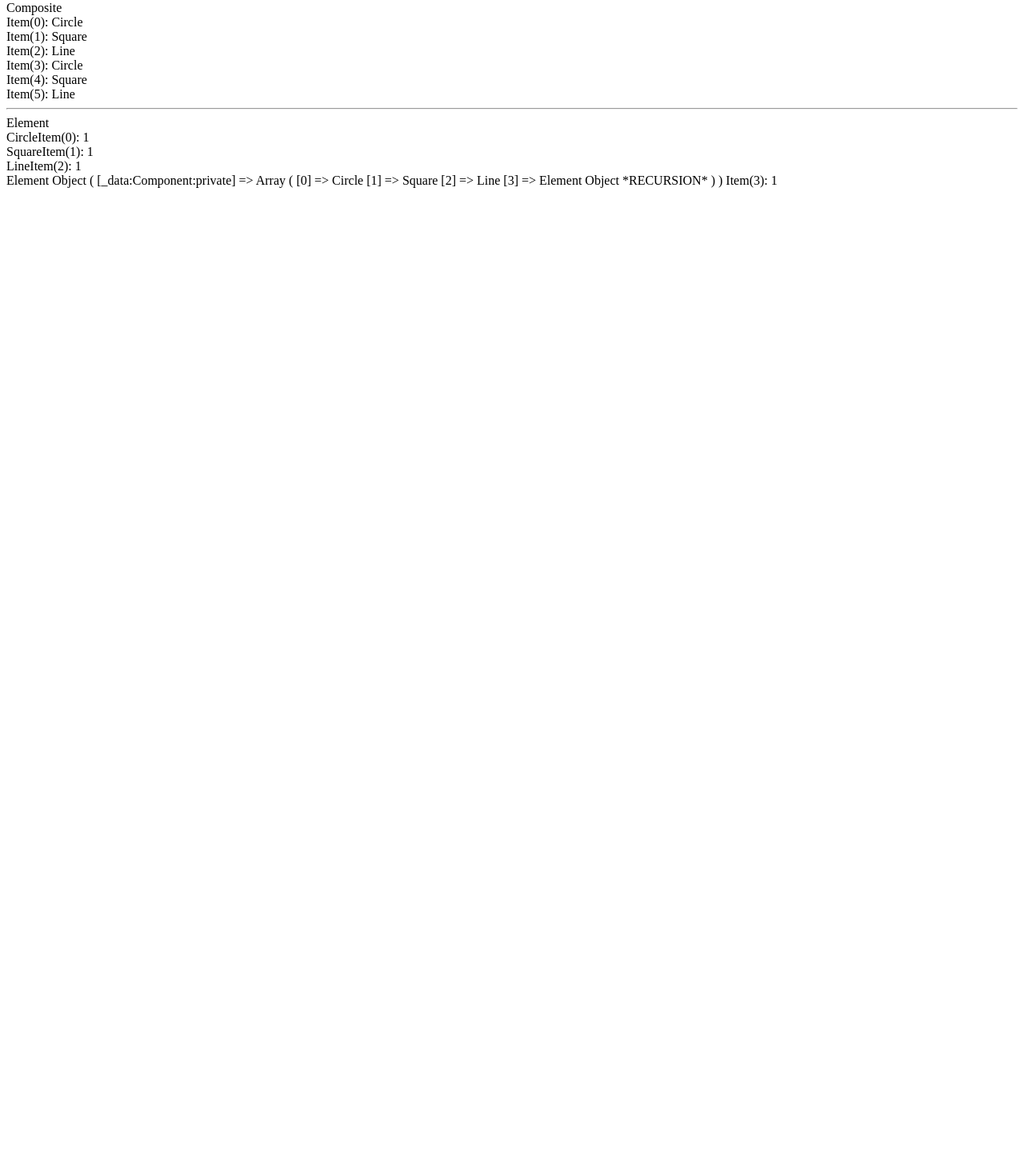
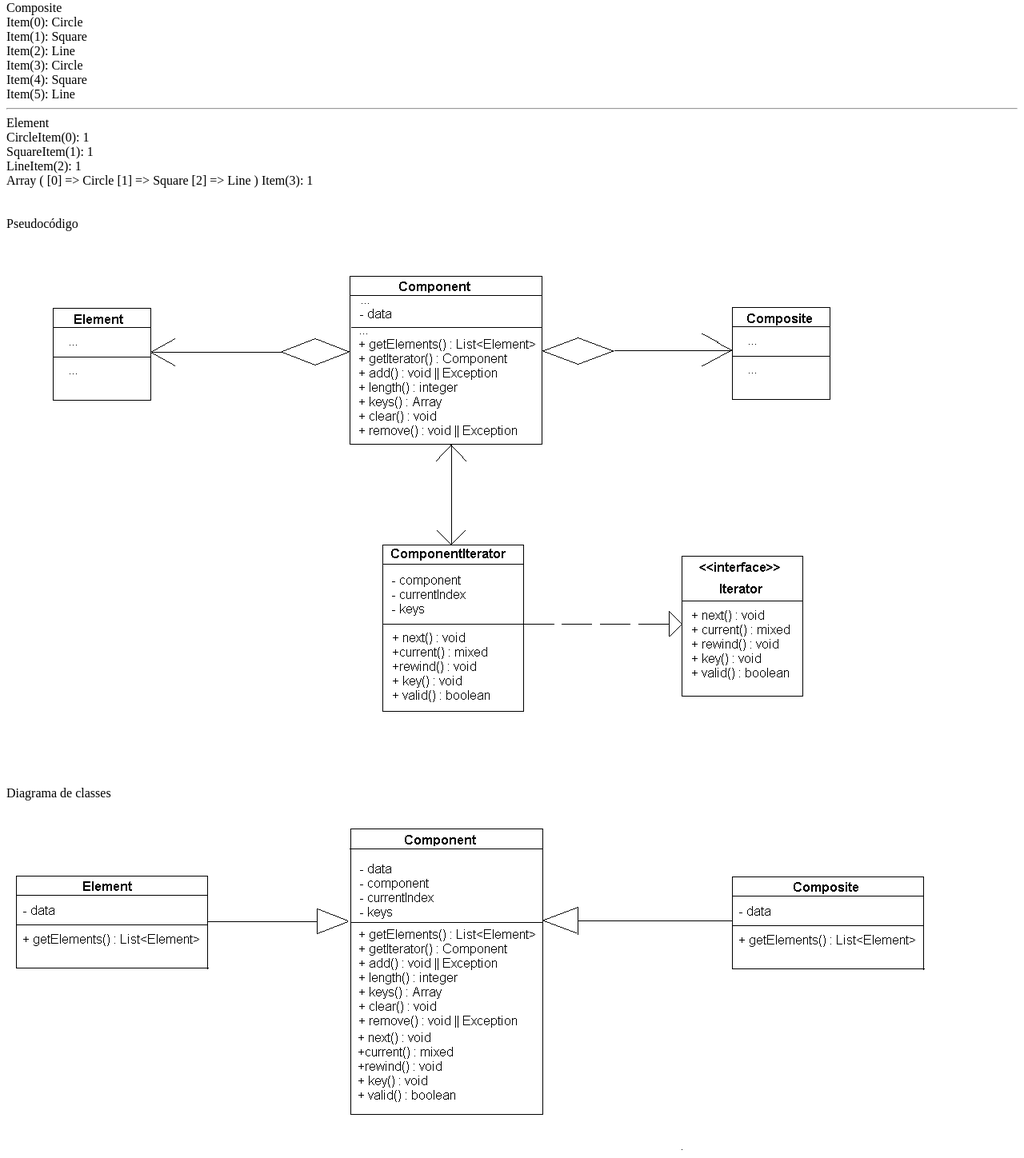
Before and after one commit to ricoroma-coder/bling, a PHP site: page /poo.php in a window 1280 px wide. Shown: the part 321-1769 px from the top of the page at 80% size. Before the commit the page ends 556 px from the top, so only its background shows below. Run offline with PHP 8.4, Linux system fonts and the light colour scheme.

Commit message:
Exercicio 8

```diff
--- a/componentes/poo.php
+++ b/componentes/poo.php
@@ -58,7 +58,14 @@ include_once __DIR__ . "/../utilitarios/php/classes/element.php";
                     foreach($_element->getElements() as $_key => $_item){
                         echo "Item({$_key}): ".print_r($_item)."<br>";
                     }
+                    echo '<br><br>'
                 ?>
+                <div class="showImage">
+                    <div>Pseudocódigo</div>
+                    <img src="../utilitarios/img/pseudocodigo.png" alt="Pseudocódigo">
+                    <div>Diagrama de classes</div>
+                    <img src="../utilitarios//img/diagrama_classes.png" alt="Diagrama de Classes">
+                </div>
                 </div>
             </div>
         </div>
--- a/utilitarios/php/classes/element.php
+++ b/utilitarios/php/classes/element.php
@@ -6,7 +6,7 @@ class Element extends Component
 {
 	public function getElements()
 	{
-		$this->add($this);
+		$this->add(parent::getElements());
 		return parent::getElements();
 	}
 }
```
Also changed, not shown: utilitarios/img/diagrama_classes.png (added).
